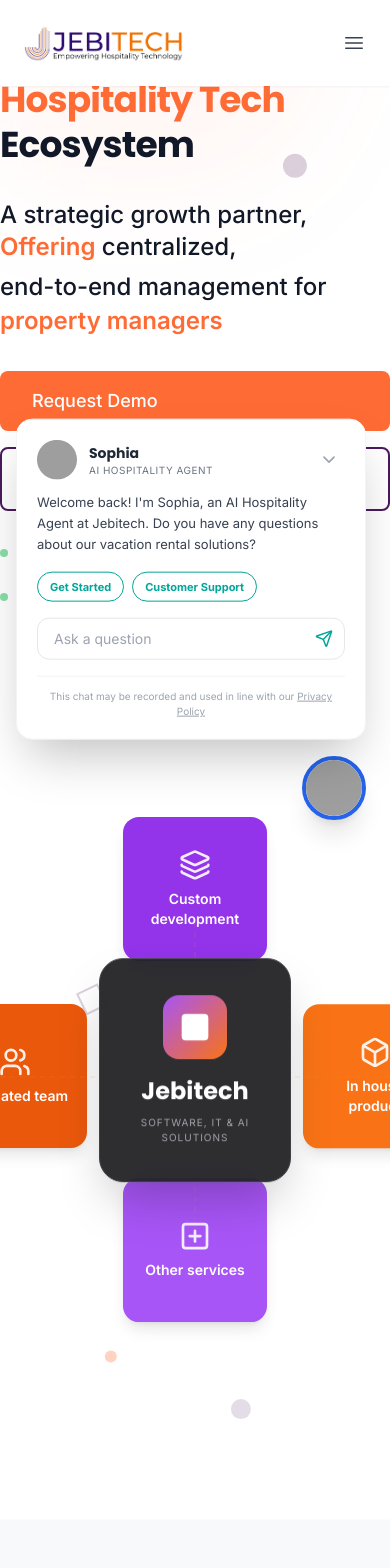
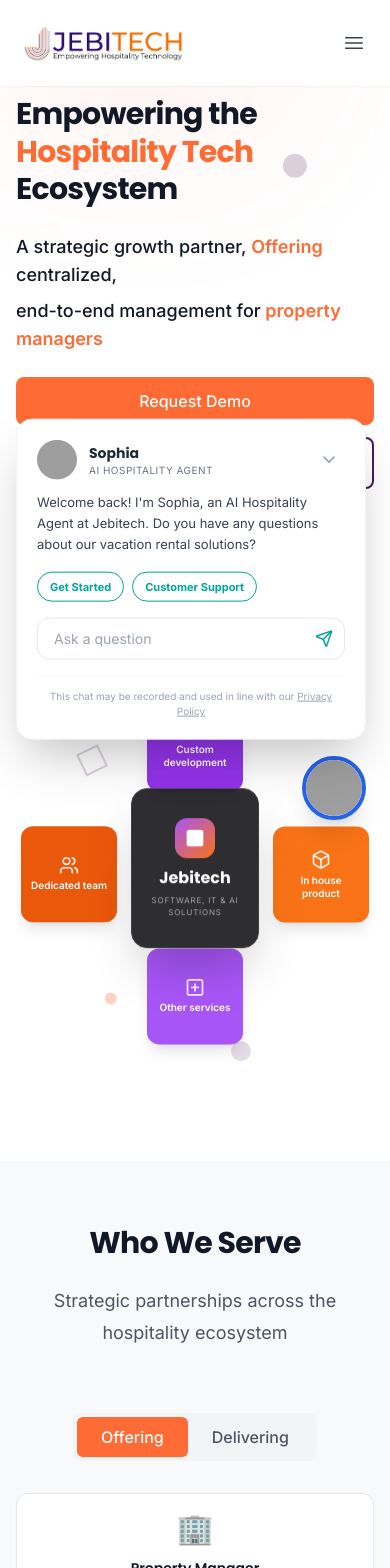
Before and after one commit to JEBITECH/jebi_website, a Next.js app: page / in a window 390 px wide. Shown: the top 1568 px of the page. Built offline with nearby package versions, Linux system fonts and the light colour scheme; grey boxes are pictures that could not be loaded.

Commit message:
Home page hero section responsiveness

```diff
--- a/app/page.tsx
+++ b/app/page.tsx
@@ -110,19 +110,19 @@
   return (
     <div className="bg-white overflow-hidden">
       {/* 1. Hero Section - Guesty Style */}
-      <div className="relative isolate lg:px-8 py-8 md:py-12 flex items-center">
+      <div className="relative isolate lg:px-8 pt-24 pb-12 md:pt-28 md:pb-16 lg:pt-32 lg:pb-20 flex items-center">
         <FloatingElements />
 
         <div className="absolute inset-x-0 -top-40 -z-10 transform-gpu overflow-hidden blur-3xl sm:-top-80">
           <div className="relative left-[calc(50%-11rem)] aspect-[1155/678] w-[36.125rem] -translate-x-1/2 rotate-[30deg] bg-primary-orange/20 opacity-30 sm:left-[calc(50%-30rem)] sm:w-[72.1875rem]" />
         </div>
 
-        <div className="container-custom w-full">
-          <div className="grid grid-cols-1 lg:grid-cols-2 gap-12 lg:gap-16 items-center min-h-[300px]">
+        <div className="container-custom w-full px-4 sm:px-6">
+          <div className="grid grid-cols-1 lg:grid-cols-2 gap-8 md:gap-12 lg:gap-16 items-center">
             {/* Left Content */}
-            <div className="flex flex-col justify-center space-y-8">
+            <div className="flex flex-col justify-center space-y-6 md:space-y-8">
               <AnimatedSection direction="up" delay={0.2}>
-                <h1 className="text-4xl font-bold tracking-tight text-gray-900 sm:text-3xl lg:text-3xl xl:text-3xl font-heading leading-tight">
+                <h1 className="text-3xl sm:text-4xl md:text-5xl lg:text-4xl xl:text-5xl font-bold tracking-tight text-gray-900 font-heading leading-tight">
                   Empowering the <span className="text-primary-orange">Hospitality Tech</span> Ecosystem
                 </h1>
               </AnimatedSection>
@@ -142,11 +142,11 @@
 
               {/* CTA Buttons */}
               <AnimatedSection direction="up" delay={0.8}>
-                <div className="flex flex-col sm:flex-row gap-4">
-                  <MagneticButton href="/contact" intensity={0.1} className="btn-primary text-lg px-8 py-4">
+                <div className="flex flex-col sm:flex-row gap-3 sm:gap-4">
+                  <MagneticButton href="/contact" intensity={0.1} className="btn-primary text-base sm:text-lg px-6 sm:px-8 py-3 sm:py-4 w-full sm:w-auto text-center">
                     Request Demo
                   </MagneticButton>
-                  <MagneticButton href="/products" intensity={0.1} className="btn-secondary text-lg px-8 py-4">
+                  <MagneticButton href="/products" intensity={0.1} className="btn-secondary text-base sm:text-lg px-6 sm:px-8 py-3 sm:py-4 w-full sm:w-auto text-center">
                     Explore Products
                   </MagneticButton>
                 </div>
@@ -154,7 +154,7 @@
 
               {/* Trust Indicators */}
               <AnimatedSection direction="up" delay={1.0}>
-                <div className="flex flex-wrap items-center gap-6 text-sm text-gray-500">
+                <div className="flex flex-wrap items-center gap-4 sm:gap-6 text-xs sm:text-sm text-gray-500">
                   <div className="flex items-center gap-2">
                     <div className="w-2 h-2 bg-green-500 rounded-full animate-pulse"></div>
                     <span>500+ Happy Clients</span>
@@ -172,9 +172,9 @@
             </div>
 
             {/* Right Motion Graphic */}
-            <div className="flex justify-top">
+            <div className="flex justify-center lg:justify-start mt-8 lg:mt-0">
               {/* <AnimatedSection direction="right" delay={0.5}> */}
-              <div className="w-full max-w-lg lg:max-w-xl">
+              <div className="w-full max-w-md sm:max-w-lg lg:max-w-xl">
                 <HeroMotionGraphic />
               </div>
               {/* </AnimatedSection> */}
--- a/components/AnimatedHeroHeadline.tsx
+++ b/components/AnimatedHeroHeadline.tsx
@@ -39,8 +39,8 @@
       </div>
 
       {/* Visible animated headline */}
-      <p className="text-lg leading-8 text-gray-900 max-w-7xl">
-        <span className="block mb-2 text-2xl font-medium">
+      <p className="text-base sm:text-lg md:text-xl leading-7 sm:leading-8 text-gray-900 max-w-7xl">
+        <span className="block mb-2 sm:mb-3 text-lg sm:text-xl md:text-2xl font-medium">
           A strategic growth partner,{' '}
           <motion.span
             key={`inline-${state}`}
@@ -71,13 +71,13 @@
           transition={{ duration: 0.5, ease: 'easeInOut', delay: 0.15 }}
           className="inline-block"
         >
-          <span className="text-gray-900 text-2xl font-medium">end-to-end management for</span>
+          <span className="text-gray-900 text-lg sm:text-xl md:text-2xl font-medium">end-to-end management for</span>
           {' '}
           <motion.span
             initial={{ opacity: 0 }}
             animate={{ opacity: 1 }}
             transition={{ duration: 0.3, delay: 0.35 }}
-            className={`font-semibold ${currentState.color} transition-colors duration-500 text-2xl`}
+            className={`font-semibold ${currentState.color} transition-colors duration-500 text-lg sm:text-xl md:text-2xl`}
           >
             {currentState.col3}
           </motion.span>
--- a/components/HeroMotionGraphic.tsx
+++ b/components/HeroMotionGraphic.tsx
@@ -414,7 +414,7 @@
     id: 'Custom development',
     title: 'Custom development',
     description: 'Analysis / Develop / implement / Support.',
-    icon: <Layers size={32} />,
+    icon: <Layers size={20} />,
     color: 'bg-purple-600',
     position: { x: 0, y: -180 }
   },
@@ -422,7 +422,7 @@
     id: 'team',
     title: 'Dedicated team',
     description: 'Develop / implement / Support.',
-    icon: <Users size={32} />,
+    icon: <Users size={20} />,
     color: 'bg-orange-600',
     position: { x: -180, y: 0 }
   },
@@ -430,7 +430,7 @@
     id: 'products',
     title: 'In house product',
     description: 'Develop / Implement / Support.',
-    icon: <Box size={32} />,
+    icon: <Box size={20} />,
     color: 'bg-orange-500',
     position: { x: 180, y: 0 }
   },
@@ -438,7 +438,7 @@
     id: 'Other services',
     title: 'Other services',
     description: 'Data Alysis / System user service for any department.',
-    icon: <PlusSquare size={32} />,
+    icon: <PlusSquare size={20} />,
     color: 'bg-purple-500',
     position: { x: 0, y: 180 }
   },
@@ -446,22 +446,22 @@
 
 const HeroMotionGraphic = () => {
   return (
-    <div className="relative flex items-center justify-center min-h-screen overflow-hidden">
+    <div className="relative flex items-center justify-center h-[500px] sm:h-[600px] md:h-[700px] lg:h-[600px] overflow-hidden">
 
       {/* Background Glow */}
-      <div className="absolute w-[500px] h-[500px] rounded-full" />
+      <div className="absolute w-[300px] sm:w-[400px] md:w-[500px] h-[300px] sm:h-[400px] md:h-[500px] rounded-full" />
 
       {/* Central Hub Card */}
       <motion.div
         animate={{ y: [0, -10, 0] }}
         transition={{ duration: 4, repeat: Infinity, ease: "easeInOut" }}
-        className="z-20 w-48 h-56 bg-zinc-900/90 border border-zinc-700 rounded-3xl flex flex-col items-center justify-center p-6 shadow-2xl backdrop-blur-md"
+        className="z-20 w-32 h-40 sm:w-40 sm:h-48 md:w-48 md:h-56 bg-zinc-900/90 border border-zinc-700 rounded-2xl sm:rounded-3xl flex flex-col items-center justify-center p-3 sm:p-4 md:p-6 shadow-2xl backdrop-blur-md"
       >
-        <div className="w-16 h-16 bg-gradient-to-br from-purple-500 to-orange-500 rounded-2xl flex items-center justify-center mb-4">
-          <Square className="text-white fill-current" size={32} />
+        <div className="w-10 h-10 sm:w-12 sm:h-12 md:w-16 md:h-16 bg-gradient-to-br from-purple-500 to-orange-500 rounded-xl sm:rounded-2xl flex items-center justify-center mb-2 sm:mb-3 md:mb-4">
+          <Square className="text-white fill-current" size={20} />
         </div>
-        <h2 className="text-white text-2xl font-bold">Jebitech</h2>
-        <p className="text-zinc-400 text-[10px] uppercase tracking-widest mt-2 text-center">
+        <h2 className="text-white text-base sm:text-xl md:text-2xl font-bold">Jebitech</h2>
+        <p className="text-zinc-400 text-[8px] sm:text-[9px] md:text-[10px] uppercase tracking-widest mt-1 sm:mt-2 text-center">
           Software, IT & AI Solutions
         </p>
       </motion.div>
@@ -473,10 +473,10 @@
 
       {/* Connecting Lines (SVG) */}
       <svg className="absolute w-full h-full pointer-events-none opacity-20">
-        <line x1="50%" y1="50%" x2="50%" y2="calc(50% - 160px)" stroke="orange" strokeDasharray="5,5" />
-        <line x1="50%" y1="50%" x2="50%" y2="calc(50% + 160px)" stroke="orange" strokeDasharray="5,5" />
-        <line x1="50%" y1="50%" x2="calc(50% - 220px)" y2="50%" stroke="orange" strokeDasharray="5,5" />
-        <line x1="50%" y1="50%" x2="calc(50% + 220px)" y2="50%" stroke="orange" strokeDasharray="5,5" />
+        <line x1="50%" y1="50%" x2="50%" y2="calc(50% - 180px)" stroke="orange" strokeDasharray="5,5" className="hidden sm:block" />
+        <line x1="50%" y1="50%" x2="50%" y2="calc(50% + 180px)" stroke="orange" strokeDasharray="5,5" className="hidden sm:block" />
+        <line x1="50%" y1="50%" x2="calc(50% - 240px)" y2="50%" stroke="orange" strokeDasharray="5,5" className="hidden sm:block" />
+        <line x1="50%" y1="50%" x2="calc(50% + 240px)" y2="50%" stroke="orange" strokeDasharray="5,5" className="hidden sm:block" />
       </svg>
     </div>
   );
@@ -485,11 +485,32 @@
 const OrbitCard = ({ service, index }: { service: ServiceCard, index: number }) => {
   const [isHovered, setIsHovered] = useState(false);
 
+  // Responsive positions
+  const getResponsivePosition = () => {
+    if (typeof window !== 'undefined') {
+      const width = window.innerWidth;
+      if (width < 640) { // mobile
+        return {
+          x: service.position.x * 0.7,
+          y: service.position.y * 0.7
+        };
+      } else if (width < 1024) { // tablet (iPad Pro, etc.)
+        return {
+          x: service.position.x * 0.65,
+          y: service.position.y * 0.75
+        };
+      }
+    }
+    return service.position;
+  };
+
+  const position = getResponsivePosition();
+
   return (
     <motion.div
-      initial={{ x: service.position.x, y: service.position.y }}
+      initial={{ x: position.x, y: position.y }}
       animate={{
-        y: [service.position.y, service.position.y - 15, service.position.y],
+        y: [position.y, position.y - 10, position.y],
       }}
       transition={{
         duration: 3,
@@ -500,10 +521,10 @@
       whileHover={{ scale: 1.1, zIndex: 50 }}
       onHoverStart={() => setIsHovered(true)}
       onHoverEnd={() => setIsHovered(false)}
-      className={`absolute w-36 h-36 ${service.color} rounded-2xl flex flex-col items-center justify-center cursor-pointer shadow-lg p-4 text-white text-center`}
+      className={`absolute w-24 h-24 sm:w-28 sm:h-28 md:w-36 md:h-36 ${service.color} rounded-xl sm:rounded-2xl flex flex-col items-center justify-center cursor-pointer shadow-lg p-2 sm:p-3 md:p-4 text-white text-center`}
     >
-      <div className="mb-2 opacity-90">{service.icon}</div>
-      <span className="font-semibold text-sm">{service.title}</span>
+      <div className="mb-1 sm:mb-2 opacity-90">{service.icon}</div>
+      <span className="font-semibold text-[10px] sm:text-xs md:text-sm leading-tight">{service.title}</span>
 
       <AnimatePresence>
         {isHovered && (
@@ -511,9 +532,9 @@
             initial={{ opacity: 0, height: 0 }}
             animate={{ opacity: 1, height: 'auto' }}
             exit={{ opacity: 0, height: 0 }}
-            className="overflow-hidden"
+            className="overflow-hidden hidden md:block"
           >
-            <p className="text-[10px] mt-2 leading-tight text-white/90">
+            <p className="text-[9px] sm:text-[10px] mt-1 sm:mt-2 leading-tight text-white/90">
               {service.description}
             </p>
           </motion.div>
```
